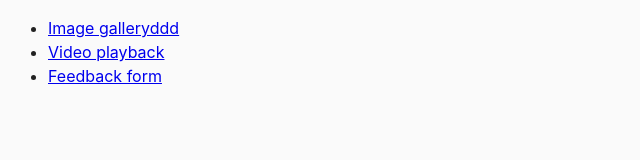
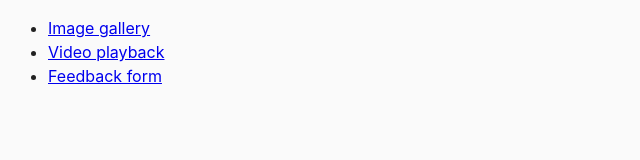
Before and after one commit to DmitriyGovosyants/goit-js-hw-08, a website built with Parcel: page src/index.html in a window 1280 px wide. Shown: the full height of the page, 0-640 px from the left. Built offline with nearby package versions, Linux system fonts and the light colour scheme.

Commit message:
Update index.html

```diff
--- a/src/index.html
+++ b/src/index.html
@@ -9,7 +9,7 @@
   </head>
   <body>
     <ul>
-      <li><a href="01-gallery.html">Image galleryddd</a></li>
+      <li><a href="01-gallery.html">Image gallery</a></li>
       <li><a href="02-video.html">Video playback</a></li>
       <li><a href="03-feedback.html">Feedback form</a></li>
     </ul>
```
